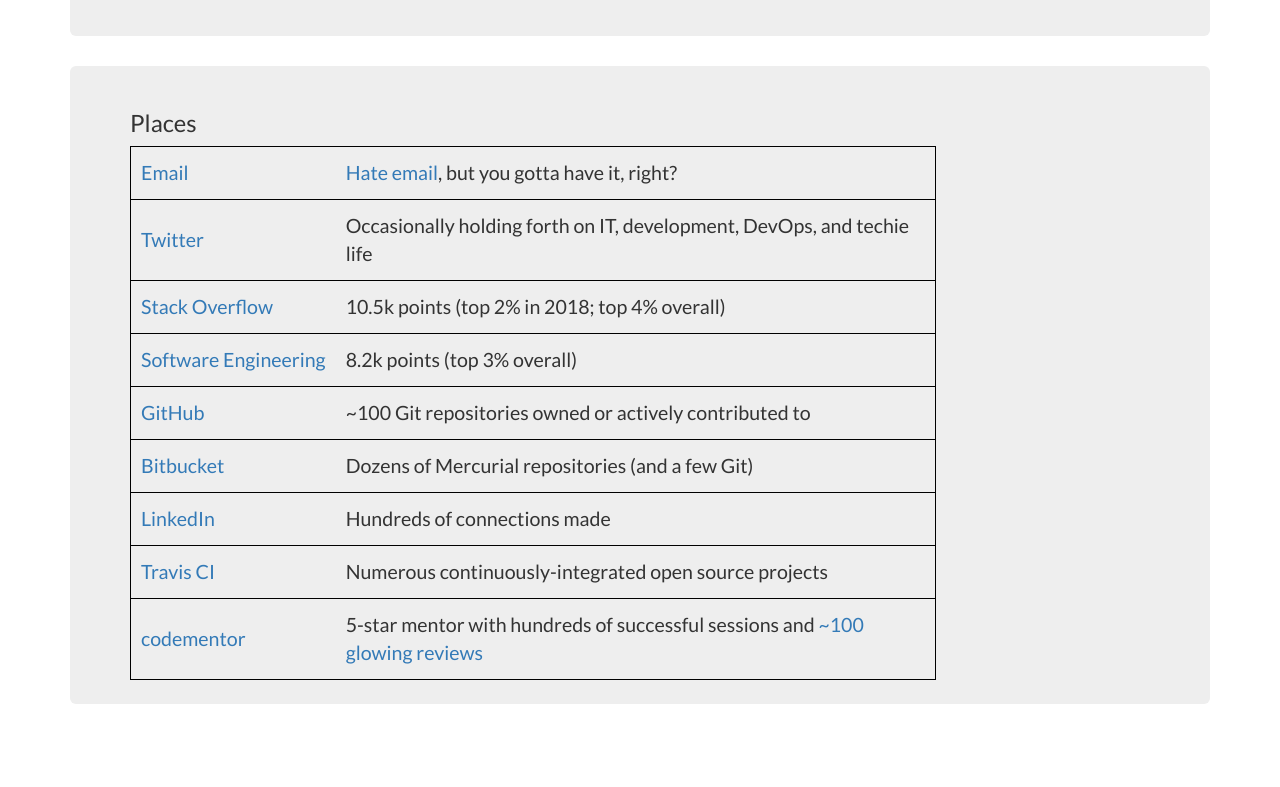
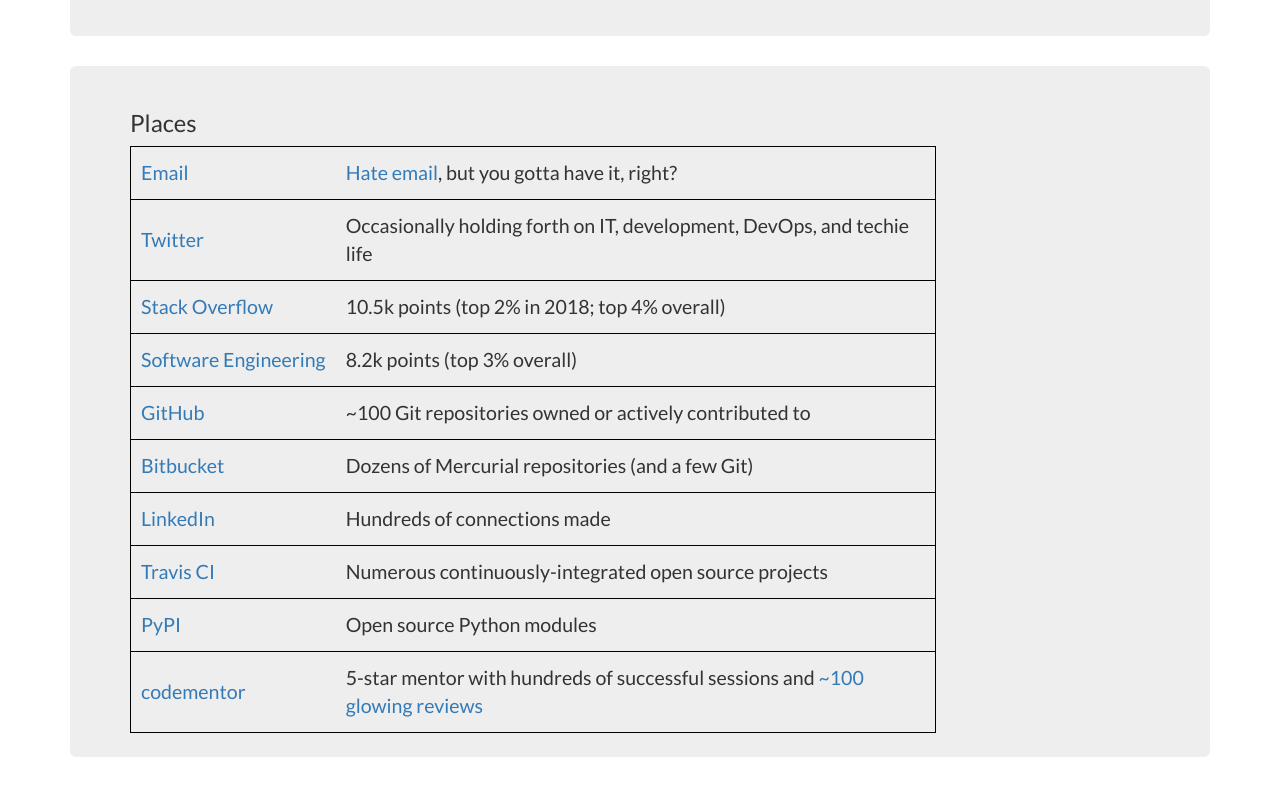
Before and after one commit to jonathaneunice/jonathaneunice.github.io, a plain HTML site: page index.html in a window 1280 px wide. Shown: the part 1641-2428 px from the top of the page. Before the commit the page ends 2375 px from the top, so only its background shows below. Drawn offline with nearby package versions, Linux system fonts and the light colour scheme.

Commit message:
added PyPI link

```diff
--- a/index.html
+++ b/index.html
@@ -201,6 +201,12 @@
                 </tr>
 
                 <tr>
+                    <td><a href="https://pypi.org/user/Jonathan.Eunice">PyPI</a></td>
+
+                    <td>Open source Python modules</td>
+                </tr>
+
+                <tr>
                     <td><a href="https://www.codementor.io/jonathaneunice">codementor</a></td>
 
                     <td>5-star mentor with hundreds of successful sessions and
```
